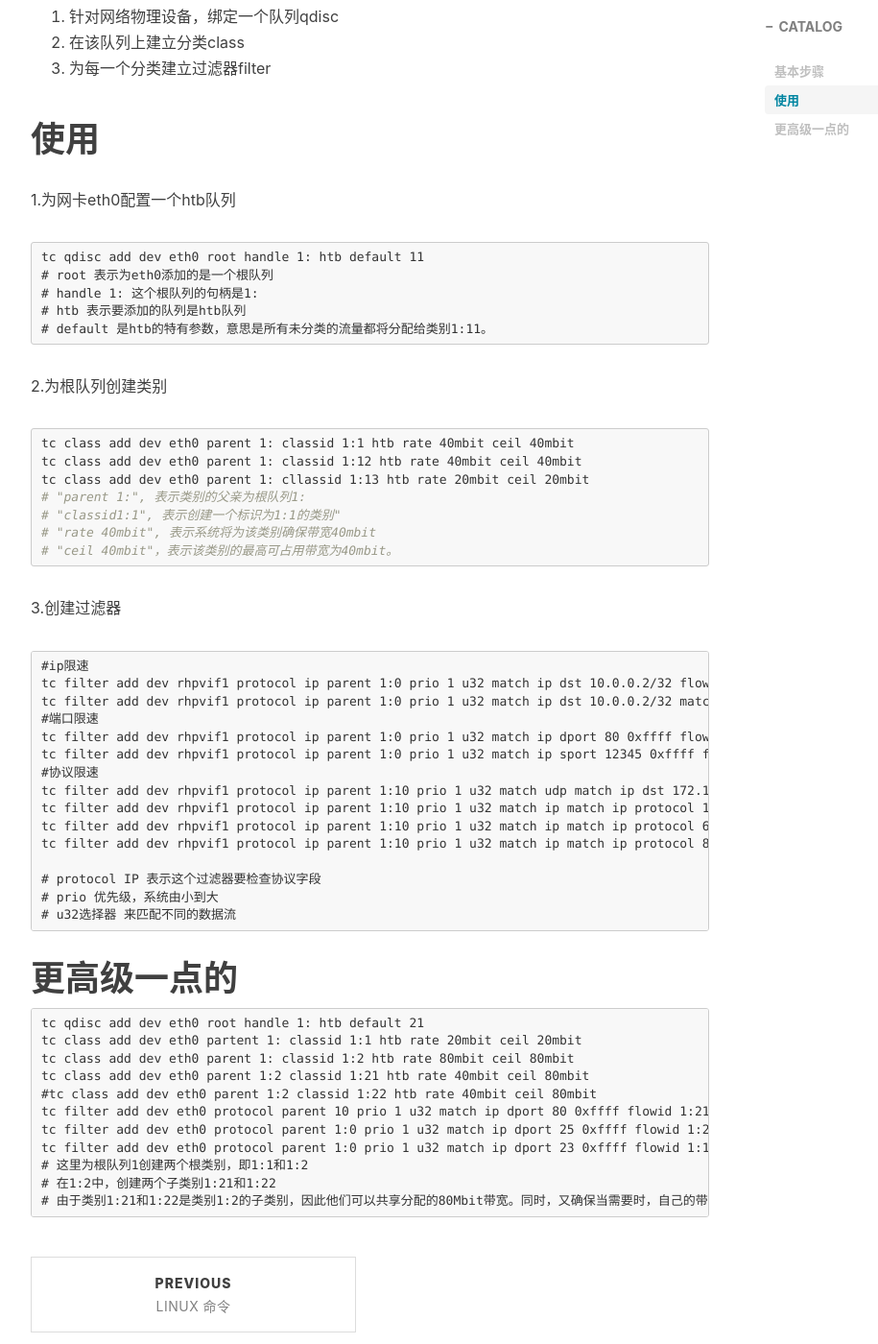
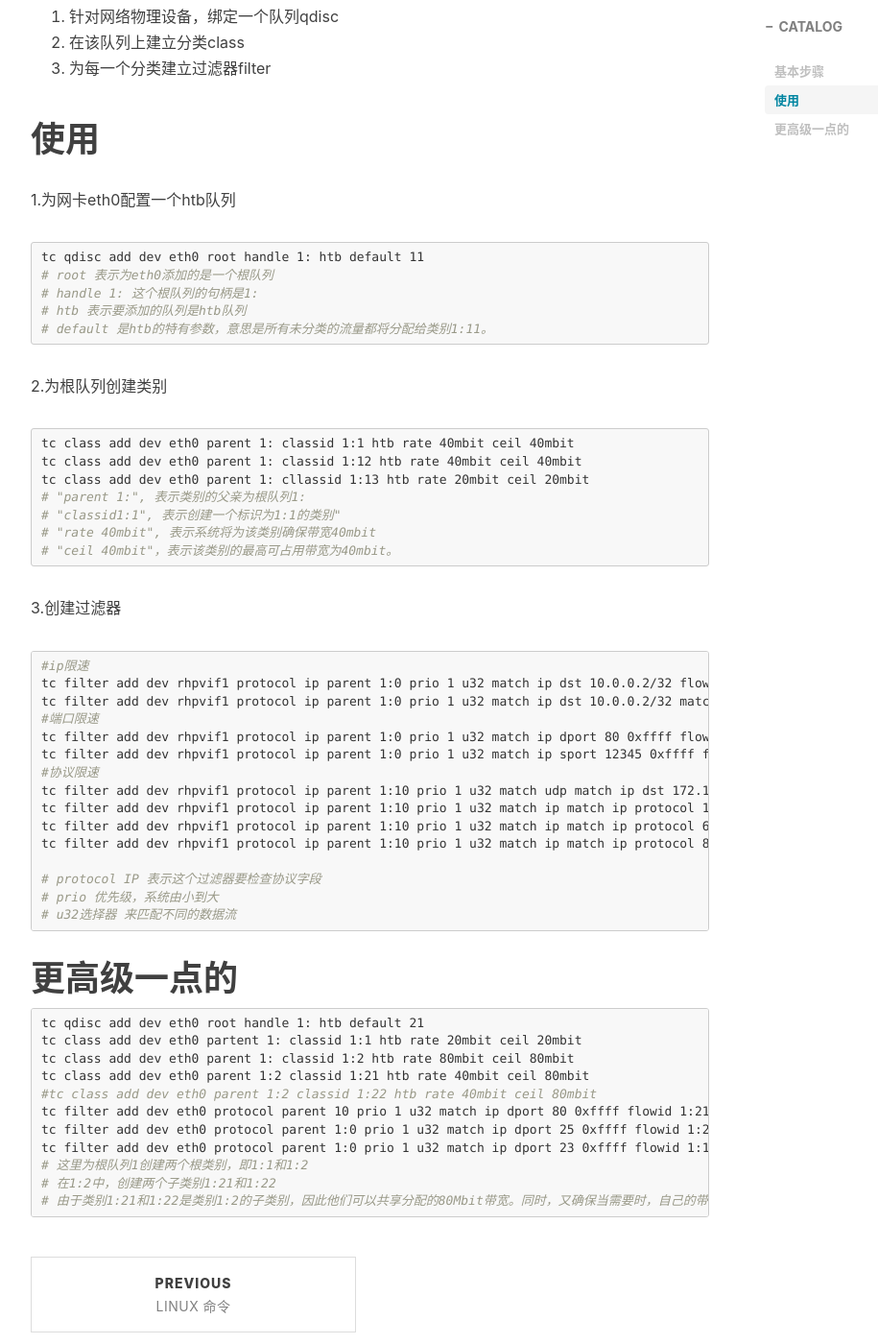
Before and after one commit to huangy7/huangy7.github.io, a Jekyll site: the page built from _posts/2020-12-16-Traffic Control Command.md, in a window 1280 px wide and 1400 px high, scrolled down 618 px. Shown: the whole window at 96% size, without its empty margins (233-1148 px from the left). Built offline with Jekyll 4.4.1, drawn with Linux system fonts in a browser that asks for light colours; nearby versions of some CDN libraries; comment, search, counter and statistics services are not loaded.

Commit message:
【文件重命名】 1、文件名命名为英文

````diff
--- a/_posts/2020-12-16-Traffic Control Command.md
+++ b/_posts/2020-12-16-Traffic Control Command.md
@@ -18,7 +18,7 @@ tags:
 # 使用
 1.为网卡eth0配置一个htb队列
 
-```
+```bash
 tc qdisc add dev eth0 root handle 1: htb default 11
 # root 表示为eth0添加的是一个根队列
 # handle 1: 这个根队列的句柄是1:
@@ -27,7 +27,7 @@ tc qdisc add dev eth0 root handle 1: htb default 11
 ```
 2.为根队列创建类别
 
-```sh
+```bash
 tc class add dev eth0 parent 1: classid 1:1 htb rate 40mbit ceil 40mbit
 tc class add dev eth0 parent 1: classid 1:12 htb rate 40mbit ceil 40mbit
 tc class add dev eth0 parent 1: cllassid 1:13 htb rate 20mbit ceil 20mbit
@@ -38,7 +38,7 @@ tc class add dev eth0 parent 1: cllassid 1:13 htb rate 20mbit ceil 20mbit
 ```
 3.创建过滤器
 
-```
+```bash
 #ip限速
 tc filter add dev rhpvif1 protocol ip parent 1:0 prio 1 u32 match ip dst 10.0.0.2/32 flowid 1:11
 tc filter add dev rhpvif1 protocol ip parent 1:0 prio 1 u32 match ip dst 10.0.0.2/32 match ip src 10.0.0.2/32 flowid 1:11
@@ -58,7 +58,7 @@ tc filter add dev rhpvif1 protocol ip parent 1:10 prio 1 u32 match ip match ip p
 
 # 更高级一点的
 
-```
+```bash
 tc qdisc add dev eth0 root handle 1: htb default 21
 tc class add dev eth0 partent 1: classid 1:1 htb rate 20mbit ceil 20mbit
 tc class add dev eth0 parent 1: classid 1:2 htb rate 80mbit ceil 80mbit
````
Also changed, not shown: _posts/2019-10-28-KubeEdge.md (renamed from _posts/2019-10-28-KubeEdge详解.md), _posts/2019-10-31-Open Win10 Forwarding.md (renamed from _posts/2019-10-31-如何开启 win 路由转发功能.md), _posts/2019-10-31-OpenVPN.md (renamed from _posts/2019-10-31-OpenVPN配置.md), _posts/2019-11-1-Linux Bridge.md (renamed from _posts/2019-11-1-Linux网桥.md), _posts/2019-11-3-STP.md (renamed from _posts/2019-11-3-STP详解.md), _posts/2019-11-5-RSTP.md (renamed from _posts/2019-11-5-RSTP详解.md), _posts/2019-11-8-GRE tunnel.md (renamed from _posts/2019-11-8-GRE隧道详解.md), _posts/2020-12-12-Linux Command.md (renamed from _posts/2020-12-12-Linux命令.md), _posts/ping.md (deleted), _posts/tcpdump.md (deleted).
